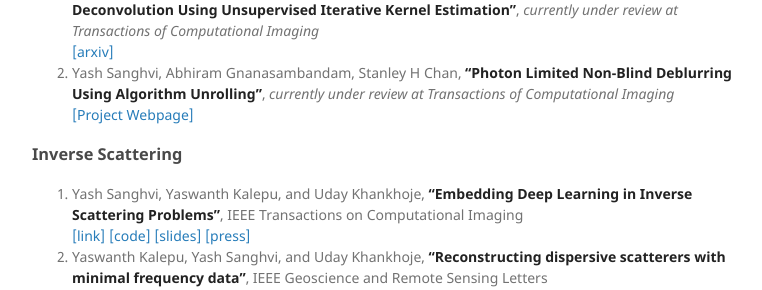
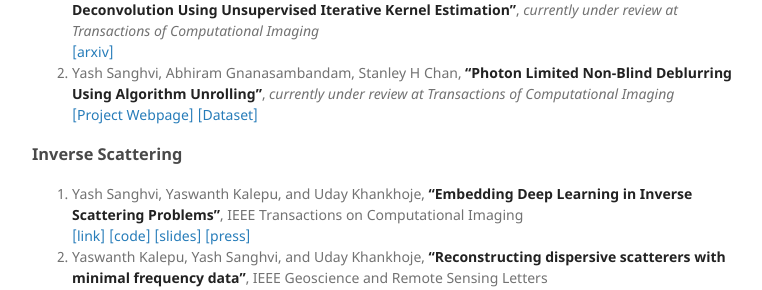
Before and after one commit to sanghviyashiitb/sanghviyashiitb.github.io, a Jekyll site: the page built from publications/index.md, in a window 1280 px wide. Shown: the part 184-474 px from the top of the page, without its empty margins (108-870 px from the left). Built offline with Jekyll 4.4.1, drawn with Linux system fonts in a browser that asks for light colours.

Commit message:
Update index.md

```diff
--- a/publications/index.md
+++ b/publications/index.md
@@ -5,7 +5,7 @@ title: Selected Publications
 ### Deconvolution in Photon-Limited Scenes
 1. Yash Sanghvi, Abhiram Gnanasambandam, Zhiyuan Mao, Stanley H Chan, **"Photon Limited Blind Deconvolution Using Unsupervised Iterative Kernel Estimation"**, _currently under review at Transactions of Computational Imaging_ <br> [[arxiv]](https://arxiv.org/abs/2208.00451)
 2. Yash Sanghvi, Abhiram Gnanasambandam, Stanley H Chan, **"Photon Limited Non-Blind Deblurring Using Algorithm Unrolling"**, _currently under review at Transactions of Computational Imaging_ <br>
-[[Project Webpage]](https://sanghviyashiitb.github.io/nb-deblur-webpage/)
+[[Project Webpage]](https://sanghviyashiitb.github.io/nb-deblur-webpage/) [[Dataset]](https://aaaakshat.github.io/pldd/)
 
 ### Inverse Scattering
 1. Yash Sanghvi, Yaswanth Kalepu, and Uday Khankhoje, **"Embedding Deep Learning in Inverse Scattering Problems"**, IEEE Transactions on Computational Imaging <br>
```
